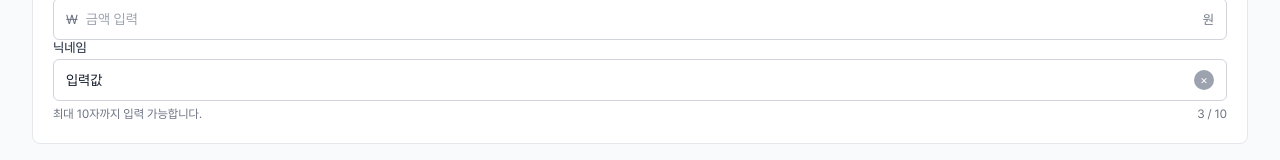
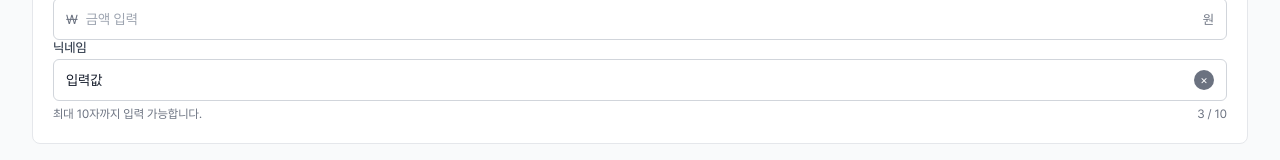
Before and after one commit to yumin-pub/ars-admin-ui, a React (Vite) app: page /ui/input in a window 1280 px wide. Shown: the part 1794-1954 px from the top of the page. Built offline with nearby package versions, Linux system fonts and the light colour scheme.

Commit message:
fix(input): raise clear button contrast to meet wcag

```diff
--- a/src/styles/components/_input.scss
+++ b/src/styles/components/_input.scss
@@ -175,7 +175,9 @@
     font-size: $fs-xs;
     line-height: 1;
     color: $white;
-    background-color: $gray-400;
+    // 흰 "×"(12px) 4.5:1 이상, 원과 입력 배경(흰색·읽기 전용 $gray-50·비활성 $gray-100) 3:1 이상이 되는 가장 옅은 회색
+    // 흰 글자 4.83:1 / 원 대 흰색 4.83:1, $gray-50 4.63:1, $gray-100 4.39:1 ($gray-400일 때는 2.54:1로 미달)
+    background-color: $gray-500;
 
     cursor: pointer;
 
```
